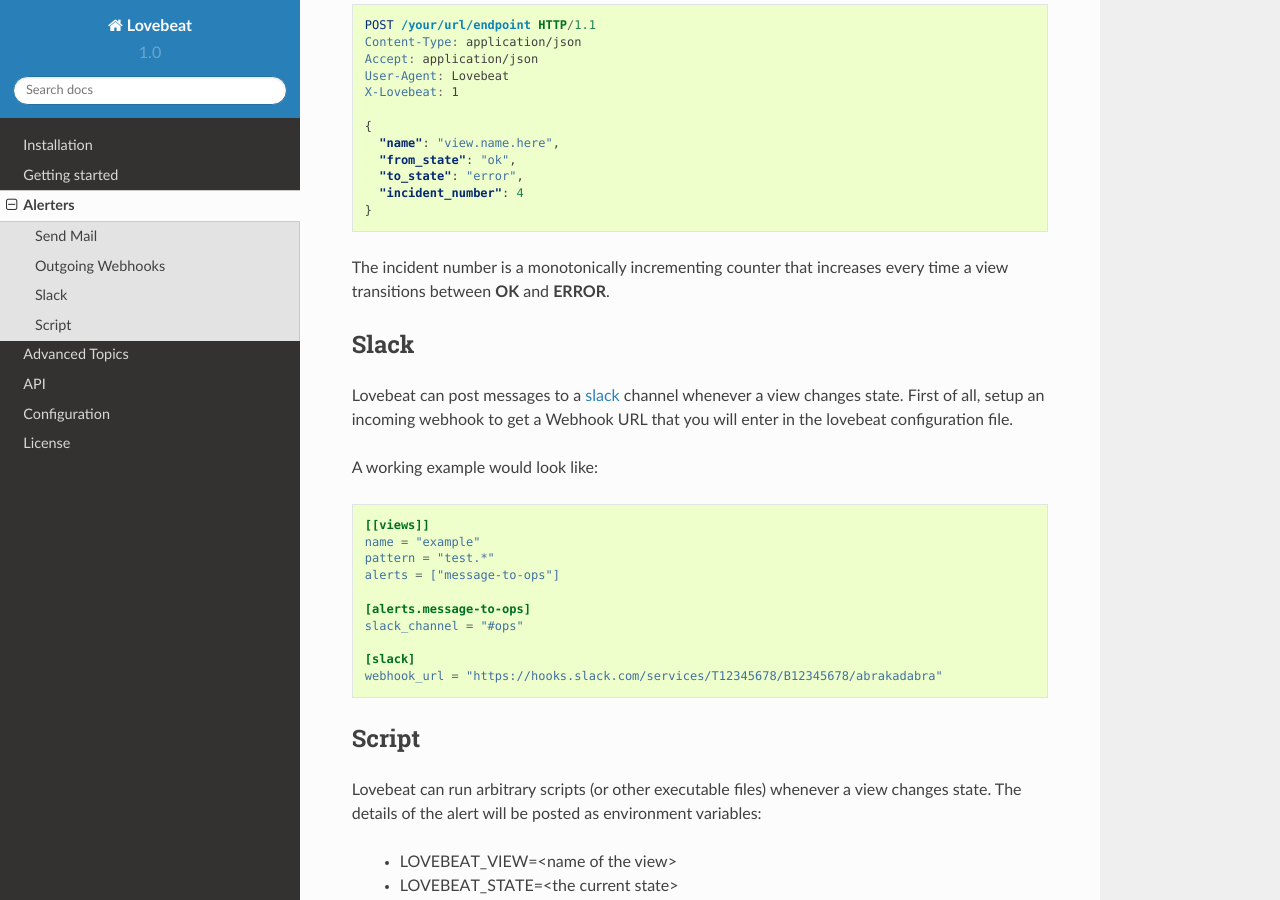
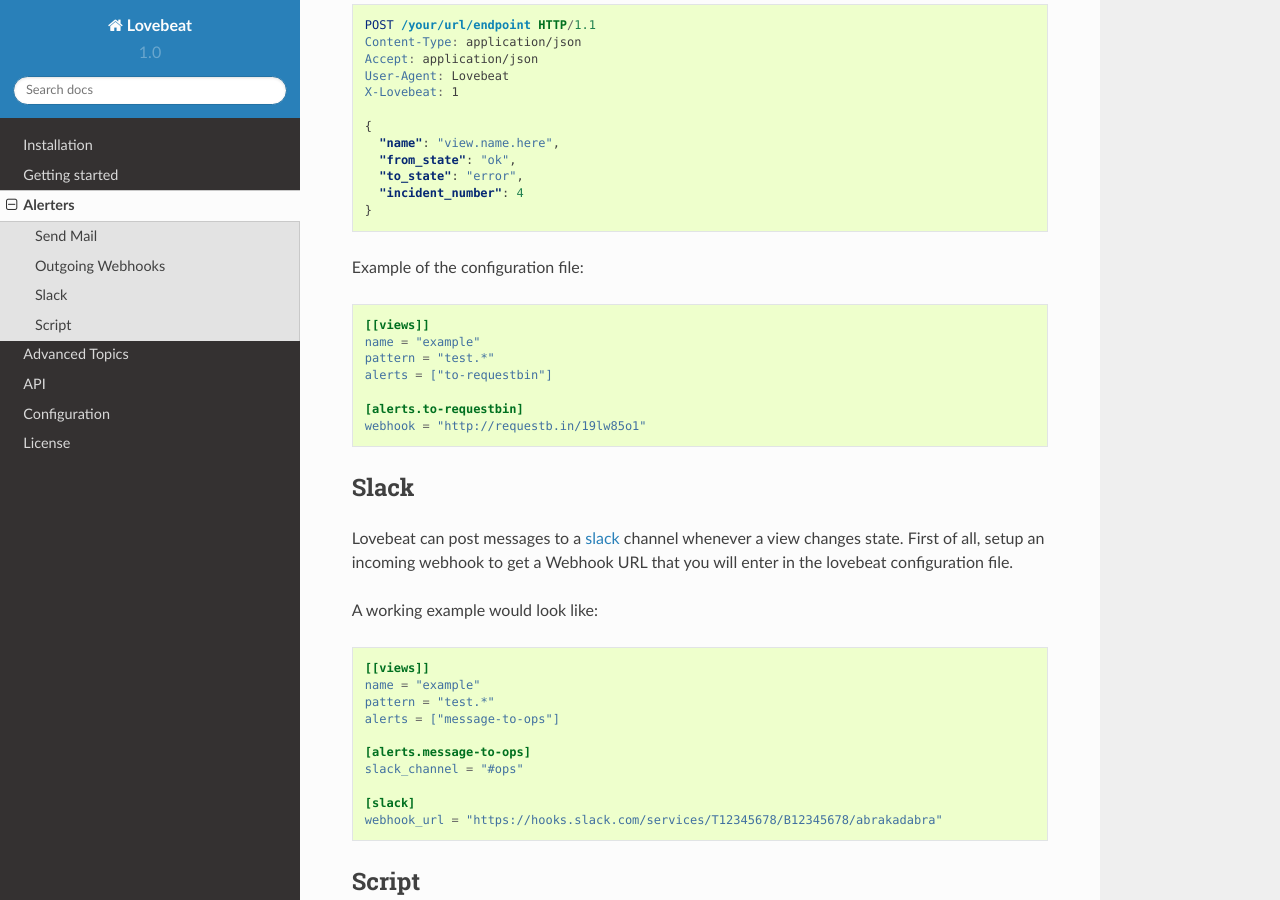
Before and after one commit to boivie/lovebeat, a Sphinx documentation site: the page built from docs/alerters.rst, in a window 1280 px wide and 900 px high, scrolled down 704 px. Built offline with Sphinx 7.4.7 and the Read the Docs theme 2.0.0, drawn with Linux system fonts in a browser that asks for light colours.

Commit message:
docs: Documented outgoing webhook alerter example

```diff
--- a/docs/alerters.rst
+++ b/docs/alerters.rst
@@ -44,8 +44,17 @@
       "incident_number": 4
     }
 
-The incident number is a monotonically incrementing counter that increases every
-time a view transitions between **OK** and **ERROR**.
+Example of the configuration file:
+
+.. code-block:: ini
+
+    [[views]]
+    name = "example"
+    pattern = "test.*"
+    alerts = ["to-requestbin"]
+
+    [alerts.to-requestbin]
+    webhook = "http://requestb.in/19lw85o1"
 
 Slack
 -----
```
